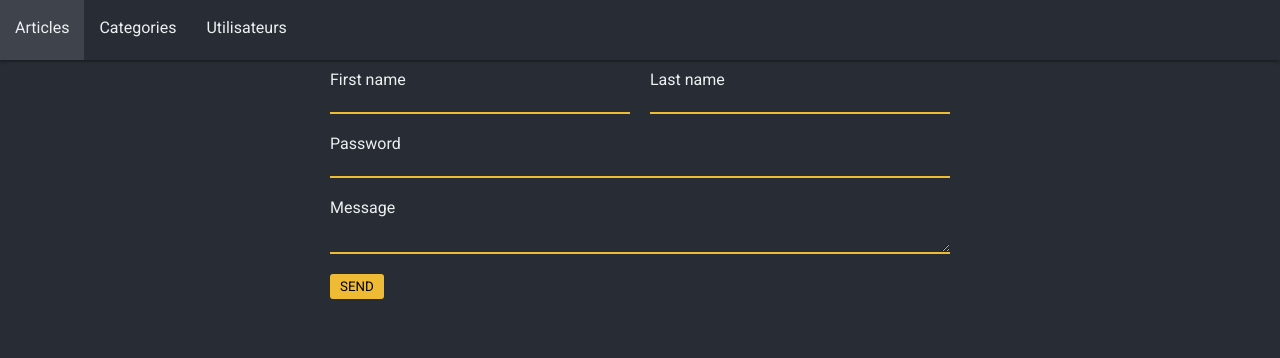
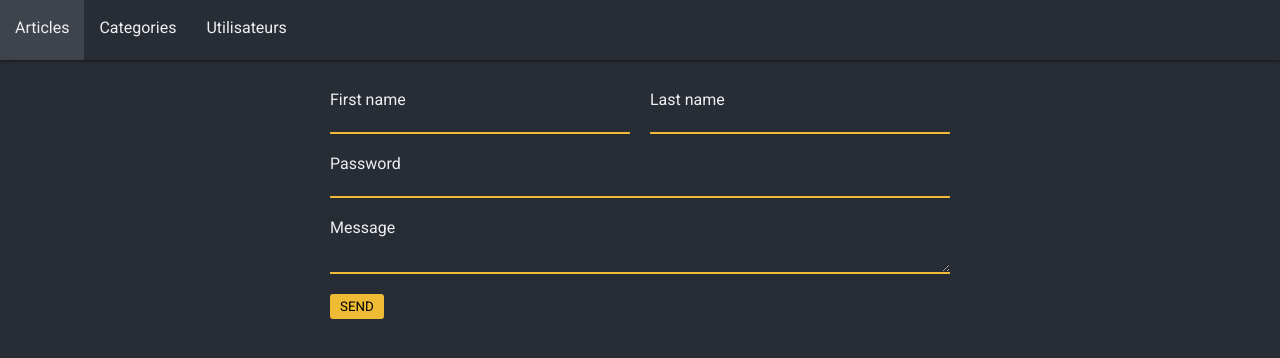
Before and after one commit to bouteillerAlan/blogBack, a React (Create React App) app: page /authors in a window 1280 px wide. Shown: the top 358 px of the page. Built offline with nearby package versions, Linux system fonts and the light colour scheme.

Commit message:
:lipstick: style (container) : add padding

```diff
--- a/src/style/css/grid.css
+++ b/src/style/css/grid.css
@@ -1,6 +1,10 @@
 /*
 * ROW & CONTAINER RULES
 */
+.container {
+    padding: 20px 0 0 0;
+}
+
 /*mobile rules*/
 @media screen and (min-width: 600px) {
     .container {
```
